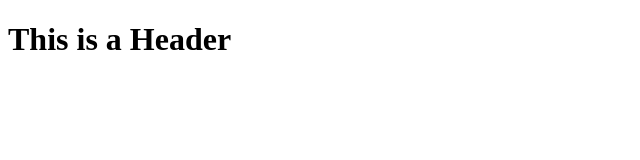
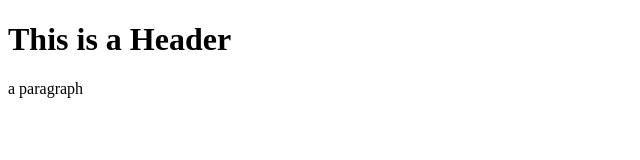
Before and after one commit to dangrcia/git-test, a plain HTML site: page index.html in a window 1280 px wide. Shown: the full height of the page, 0-640 px from the left. Drawn offline with Linux system fonts and the light colour scheme.

Commit message:
second commit

```diff
--- a/index.html
+++ b/index.html
@@ -2,5 +2,6 @@
 <html>
    <body>
       <h1>This is a Header</h1>
+      <p>a paragraph</p>
    </body>
 </html>
```
